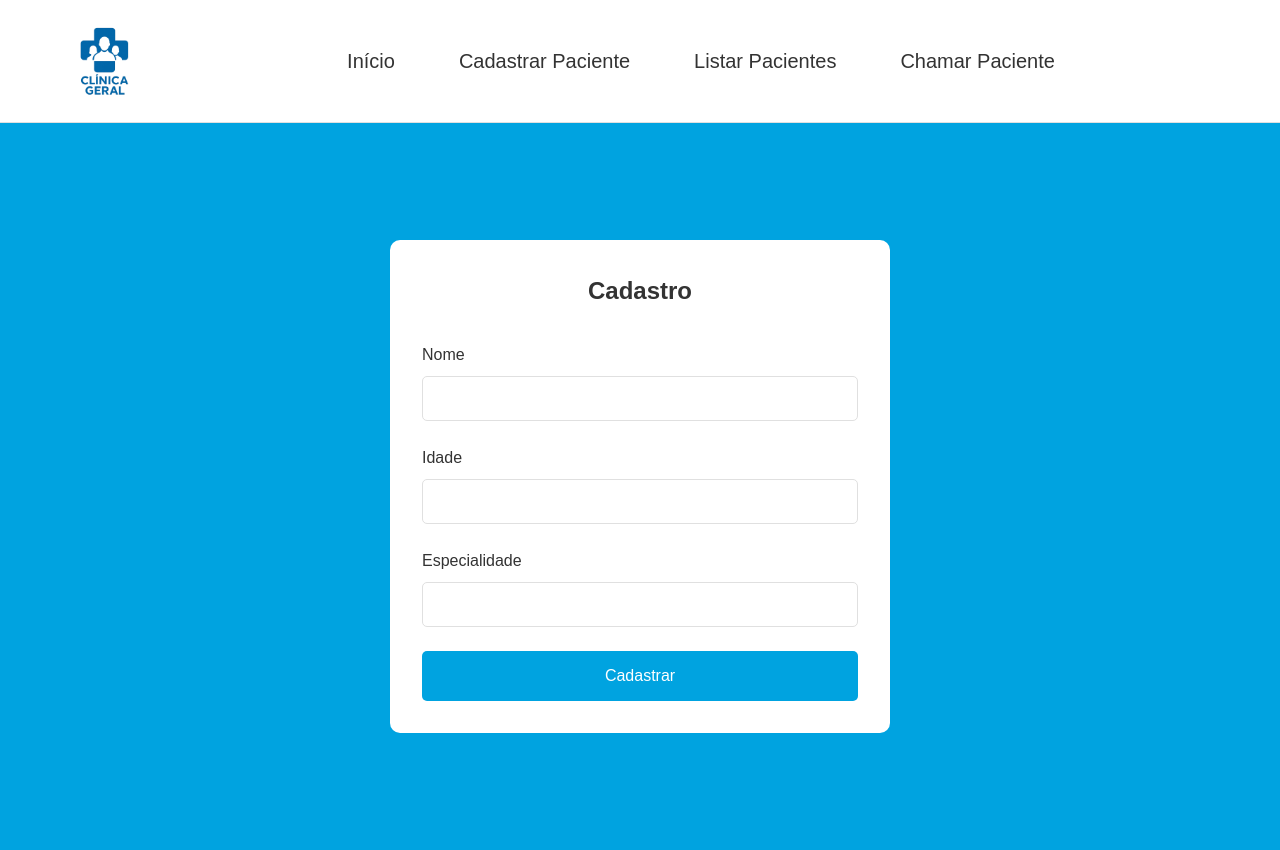
After one commit to Cares-jpg/projeto_clinica, a Flask app: page /cadastro in a window 1280 px wide. The commit adds this page. Run offline with Flask 3, Linux system fonts and the light colour scheme.

Commit message:
Adicionando a pagina cadastro

```diff
--- a/app/routes.py
+++ b/app/routes.py
@@ -1,4 +1,4 @@
-from flask import Flask, render_template, url_for
+from flask import Flask, render_template, url_for,redirect,request
 from models.database import db, Paciente
 app = Flask(__name__)
 app.config['SQLALCHEMY_DATABASE_URI'] = 'sqlite:///clinica.db'
@@ -13,8 +13,17 @@ def loginPage():
 def homePage():
     return render_template('home.html')
 
+@app.route('/cadastro', methods = ['GET','POST'])
+def cadastroPage():
+    if request.method == 'POST':
+        nome = request.form['nome']
+        idade = request.form['idade']
+        especialidade = request.form['especialidade']
+        return redirect(url_for('home'))
+    return render_template('cadastro.html')
+
 with app.app_context():
     db.create_all()
 
 if __name__ == '__main__':
-    app.run()
+    app.run(debug=True)
--- /dev/null
+++ b/app/static/css/cadastro.css
@@ -0,0 +1,233 @@
+/* Reset e estilos globais */
+* {
+    margin: 0;
+    padding: 0;
+    box-sizing: border-box;
+}
+
+body {
+    font-family: Arial, sans-serif;
+    line-height: 1.6;
+    min-height: 100vh;
+}
+
+.container {
+    max-width: 1200px;
+    margin: 0 auto;
+    padding: 0 20px;
+}
+
+/* Header */
+.header {
+    background-color: white;
+    padding: 1rem 0;
+    border-bottom: 1px solid #e0e0e0;
+}
+
+.header .container {
+    display: flex;
+    justify-content: space-between;
+    align-items: center;
+}
+
+.logo-container {
+    display: flex;
+    align-items: center;
+    gap: 10px;
+}
+
+.logo {
+    height: 90px;
+    width: auto;
+}
+
+.logo-text {
+    color: #00A3E0;
+    font-weight: bold;
+    font-size: 14px;
+    line-height: 1.2;
+}
+
+/* Menu de Navegação */
+.nav {
+    flex-grow: 1;
+    display: flex;
+    justify-content: center;
+}
+
+.nav ul {
+    display: flex;
+    list-style: none;
+    gap: 4rem;
+    margin-left: 2rem;
+}
+
+.nav a {
+    text-decoration: none;
+    color: #333;
+    font-size: 20px;
+    font-weight: 500;
+    position: relative;
+    white-space: nowrap;
+}
+
+.nav a:hover {
+    color: #00A3E0;
+}
+
+.nav a::after {
+    content: '';
+    position: absolute;
+    width: 100%;
+    height: 2px;
+    bottom: -5px;
+    left: 0;
+    background-color: #00A3E0;
+    transform: scaleX(0);
+    transition: transform 0.3s ease;
+}
+
+.nav a:hover::after {
+    transform: scaleX(1);
+}
+
+/* Hero Section */
+.hero {
+    background-color: #00A3E0;
+    min-height: calc(100vh - 73px);
+    display: flex;
+    justify-content: center;
+    align-items: center;
+}
+
+.welcome-image {
+    max-width: 40%;
+    height: auto;
+    padding: 2rem;
+}
+
+/* Services Section */
+.services {
+    padding: 60px 0;
+    background-color: #fff;
+}
+
+.services h2 {
+    text-align: center;
+    margin-bottom: 3rem;
+    color: #2c3e50;
+}
+
+.services-grid {
+    display: grid;
+    grid-template-columns: repeat(auto-fit, minmax(250px, 1fr));
+    gap: 2rem;
+    padding: 0 20px;
+}
+
+.service-card {
+    background-color: #f8f9fa;
+    padding: 2rem;
+    border-radius: 10px;
+    text-align: center;
+    transition: transform 0.3s ease;
+}
+
+.service-card:hover {
+    transform: translateY(-5px);
+}
+
+.service-card h3 {
+    color: #2c3e50;
+    margin-bottom: 1rem;
+}
+
+/* Footer */
+.footer {
+    background-color: #2c3e50;
+    color: #fff;
+    padding: 2rem 0;
+    text-align: center;
+}
+
+/* Responsividade */
+@media (max-width: 768px) {
+    .header .container {
+        flex-direction: column;
+        gap: 1rem;
+    }
+
+    .nav ul {
+        flex-direction: column;
+        text-align: center;
+        gap: 1rem;
+        margin-left: 0;
+    }
+
+    .nav a {
+        font-size: 18px;
+    }
+
+    .welcome-image {
+        max-width: 90%;
+    }
+
+    .welcome-image h1 {
+        font-size: 2rem;
+    }
+
+    .services-grid {
+        grid-template-columns: 1fr;
+    }
+}
+
+/* Estilos específicos para o formulário de cadastro */
+.cadastro-container {
+    background-color: white;
+    padding: 2rem;
+    border-radius: 10px;
+    width: 100%;
+    max-width: 500px;
+    margin: 2rem auto;
+}
+
+.cadastro-container h1 {
+    text-align: center;
+    margin-bottom: 2rem;
+    color: #333;
+    font-size: 24px;
+}
+
+.form-group {
+    margin-bottom: 1.5rem;
+}
+
+label {
+    display: block;
+    margin-bottom: 0.5rem;
+    color: #333;
+}
+
+input {
+    width: 100%;
+    padding: 0.8rem;
+    border: 1px solid #e0e0e0;
+    border-radius: 5px;
+    font-size: 1rem;
+}
+
+button {
+    width: 100%;
+    padding: 1rem;
+    background-color: #00A3E0;
+    color: white;
+    border: none;
+    border-radius: 5px;
+    font-size: 1rem;
+    cursor: pointer;
+    transition: background-color 0.3s;
+}
+
+button:hover {
+    background-color: #0082b3;
+}
--- /dev/null
+++ b/app/templates/cadastro.html
@@ -0,0 +1,48 @@
+{%extends 'base.html' %}
+
+{% block head %}
+<title>Clínica Geral - Cadastro </title>
+<link rel="stylesheet" href="{{url_for('static', filename = 'css/cadastro.css')}}">
+{% endblock %}
+
+{% block body %}
+ <header class="header">
+        <div class="container">
+            <div class="logo-container">
+                <img src="{{url_for('static', filename = 'image/cadastro/logo_clinica.png')}}" alt="Clínica Geral" class="logo">
+            </div>
+            <nav class="nav">
+                <ul>
+                    <li><a href="{{url_for('homePage')}}">Início</a></li>
+                    <li><a href="{{url_for('cadastroPage')}}">Cadastrar Paciente</a></li>
+                    <li><a href="#">Listar Pacientes</a></li>
+                    <li><a href="#">Chamar Paciente</a></li>
+                </ul>
+            </nav>
+        </div>
+    </header>
+
+    <main class="hero">
+        <div class="cadastro-container">
+            <h1>Cadastro</h1>
+            <form method="POST">
+                <div class="form-group">
+                    <label for="nome">Nome</label>
+                    <input type="text" id="nome" name="nome">
+                </div>
+
+                <div class="form-group">
+                    <label for="idade">Idade</label>
+                    <input type="text" id="idade" name="idade">
+                </div>
+
+                <div class="form-group">
+                    <label for="especialidade">Especialidade</label>
+                    <input type="text" id="especialidade" name="especialidade">
+                </div>
+
+                <button type="submit">Cadastrar</button>
+            </form>
+        </div>
+    </main>
+{% endblock %}
--- a/app/templates/home.html
+++ b/app/templates/home.html
@@ -13,7 +13,8 @@
             </div>
             <nav class="nav">
                 <ul>
-                    <li><a href="#cadastrar">Cadastrar Paciente</a></li>
+                    <li><a href="{{url_for('homePage')}}">Inicio</a></li>
+                    <li><a href="{{url_for('cadastroPage')}}">Cadastrar Paciente</a></li>
                     <li><a href="#listar">Listar Pacientes</a></li>
                     <li><a href="#chamar">Chamar Paciente</a></li>
                 </ul>
```
Also changed, not shown: app/static/image/cadastro/logo_clinica.png (added).
